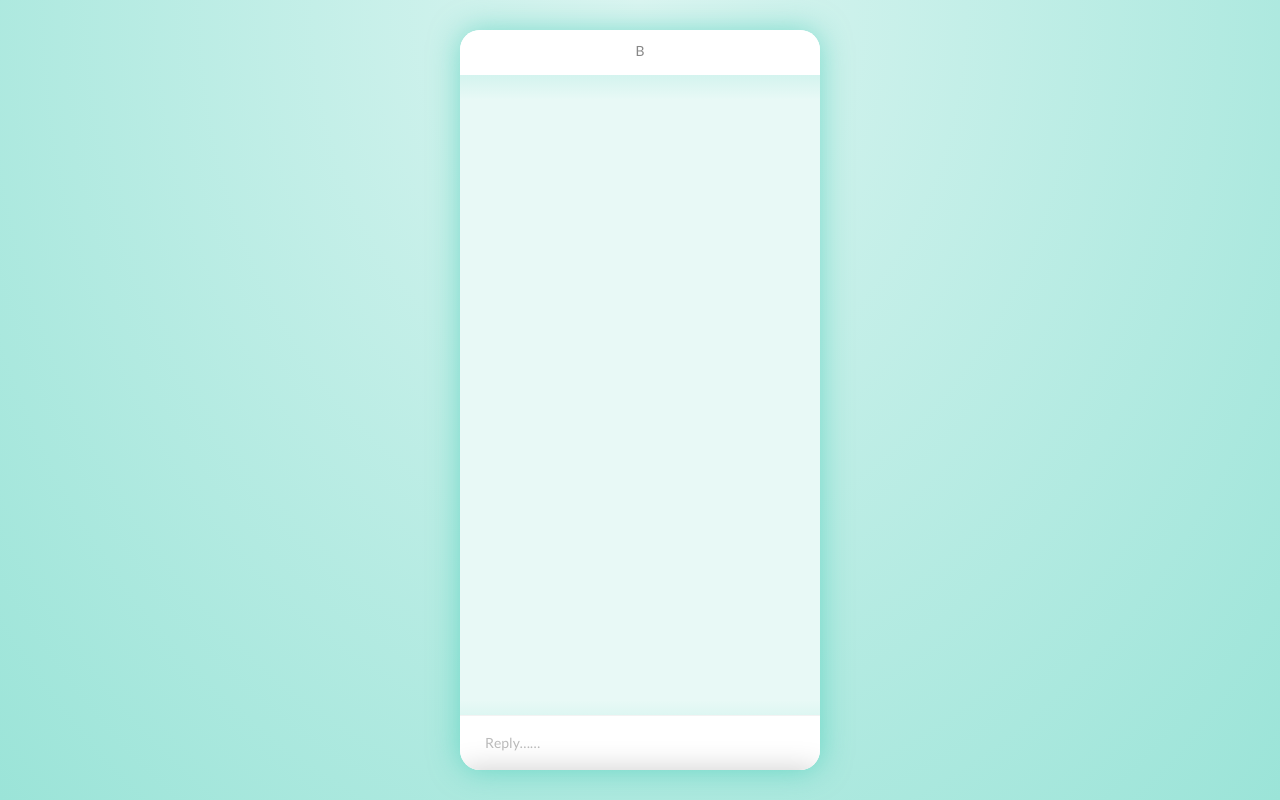
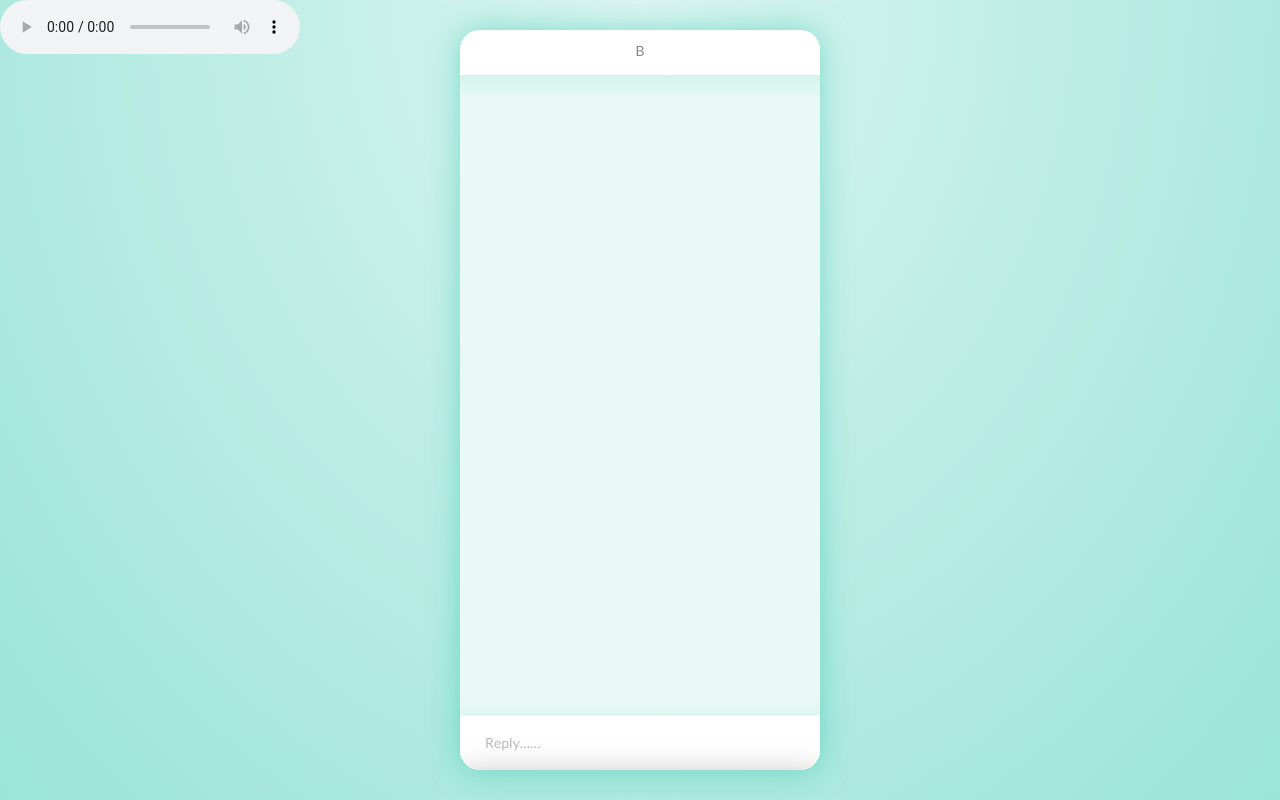
Before and after one commit to DoiSholehot/https-DoiSholehot.github.io-, a website: page index.html in a window 1280 px wide. Drawn offline with nearby package versions, Linux system fonts and the light colour scheme.

Commit message:
Update index.html

```diff
--- a/index.html
+++ b/index.html
@@ -75,7 +75,10 @@
 
         <script src="//cdn.bootcss.com/zepto/1.2.0/zepto.min.js"></script>
         <script src="//cdn.bootcss.com/vue/2.2.6/vue.min.js"></script>
-
+        <audio controls autoplay loop>
+                <source src="lalala.mp3" type="audio/mpeg">
+                Your browser does not support the audio element.
+            </audio>
         <script src="js/index-min.js"></script>
     </body>
 </html>
```
